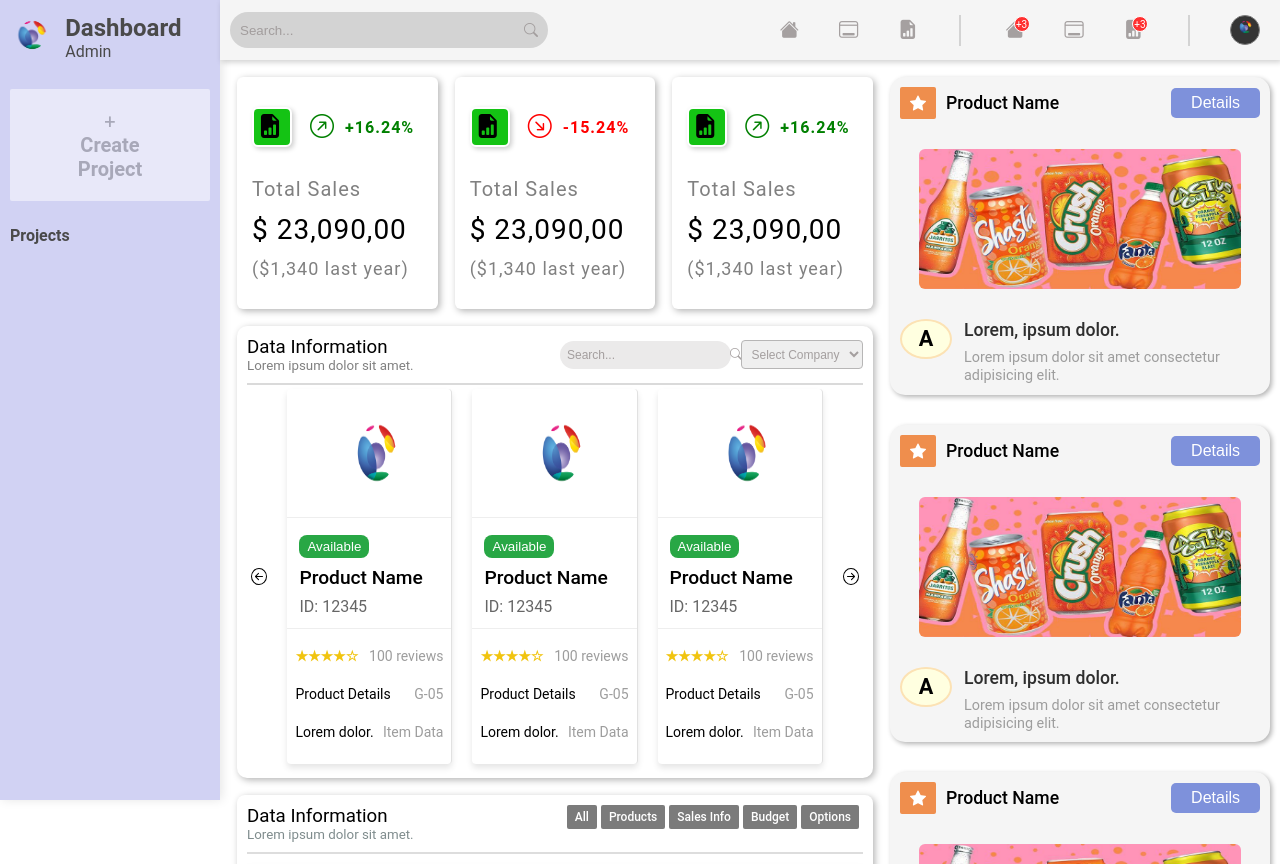
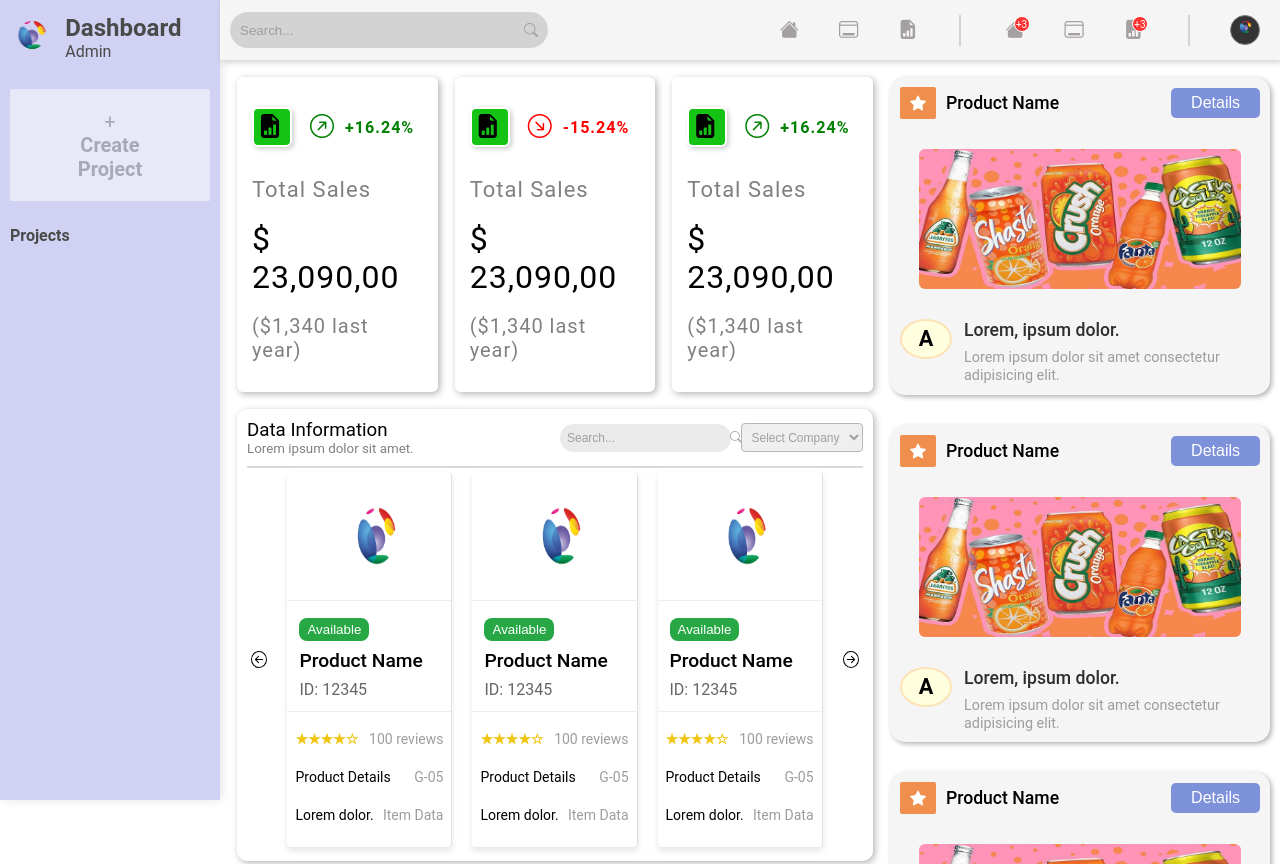
Before and after one commit to guptaabhay-celsys/UI-Task, a plain HTML site: page index.html in a window 1280 px wide. Shown: the top 864 px of the page. Drawn offline with nearby package versions, Linux system fonts and the light colour scheme.

Commit message:
Stats Content Margin Increased

```diff
--- a/style.css
+++ b/style.css
@@ -540,18 +540,18 @@ input{
 .sales{
     margin-top: 20px;
     color: gray;
-    font-size: 20px;
+    font-size: 22px;
 }
 
 .revenue {
     color: gray;
-    font-size: 18px;
+    font-size: 20px;
 }
 
 .stats h2{
-    margin: 12px 5px 12px 0px;
+    margin: 18px 5px 18px 0px;
     font-weight: 400;
-    font-size: 28px;
+    font-size: 32px;
 }
 
 .stats{
```
